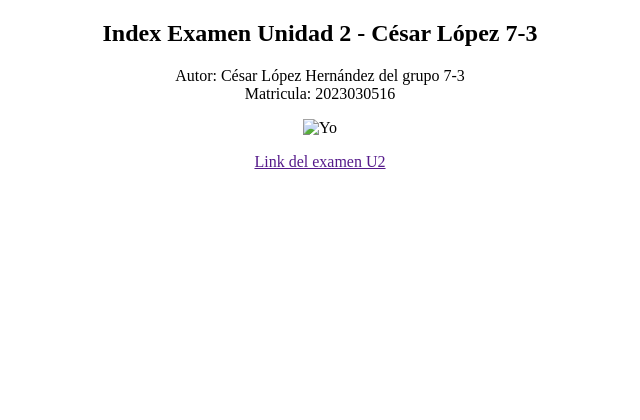
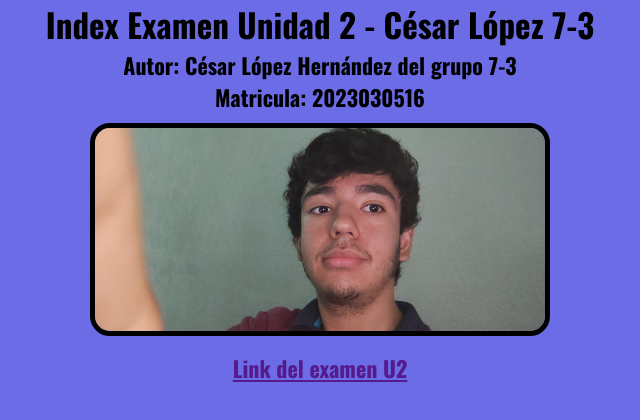
Before and after one commit to CTB20H/ExamenUnidadII, a plain HTML site: page index.html in a window 1280 px wide. Shown: the whole page, without its empty margins (320-960 px from the left). Drawn offline with nearby package versions, Linux system fonts and the light colour scheme; a web font is replaced by a local one.

Commit message:
Otro intento de que me agarre la bendita hoja de estilos e imagen :(

```diff
--- a/index.html
+++ b/index.html
@@ -4,7 +4,7 @@
     <meta charset="UTF-8">
     <meta name="viewport" content="width=device-width, initial-scale=1.0">
     <title>Index para el examen U2</title>
-    <link rel="stylesheet" href="/CSS/IndexEU2.css">
+    <link rel="stylesheet" href="css/index-eu2.css">
 </head>
 <header>
     <center>
@@ -18,7 +18,7 @@
         <br>
         Matricula: 2023030516
     </p>
-    <img src="/Assets/César2.jpg" alt="Yo">
+    <img src="assets/cesar-dos.jpg" alt="Yo">
     <br>
     <p><a href="">Link del examen U2</a></p>
     </center>
```
